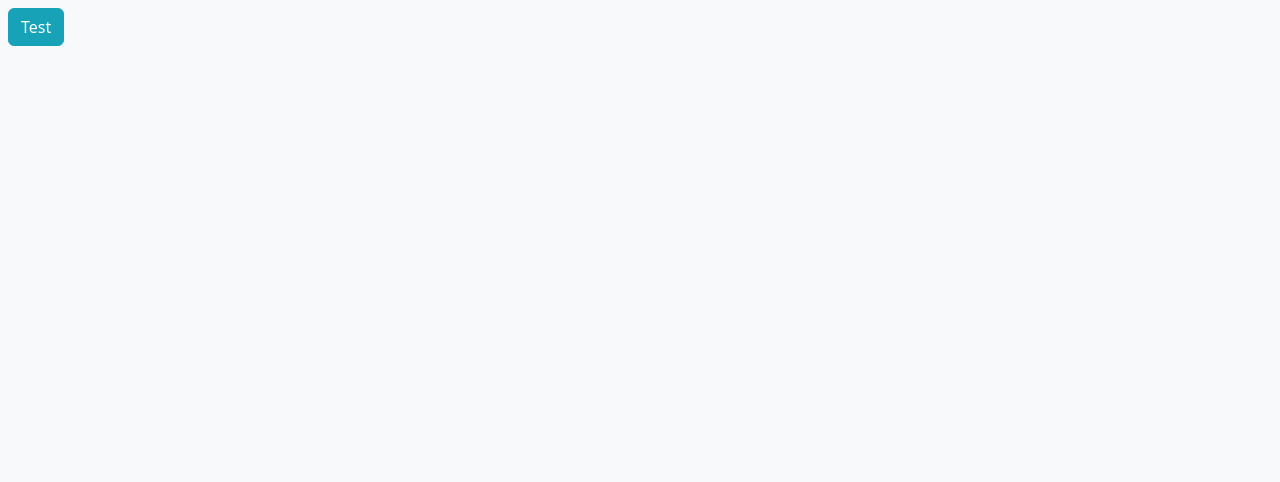
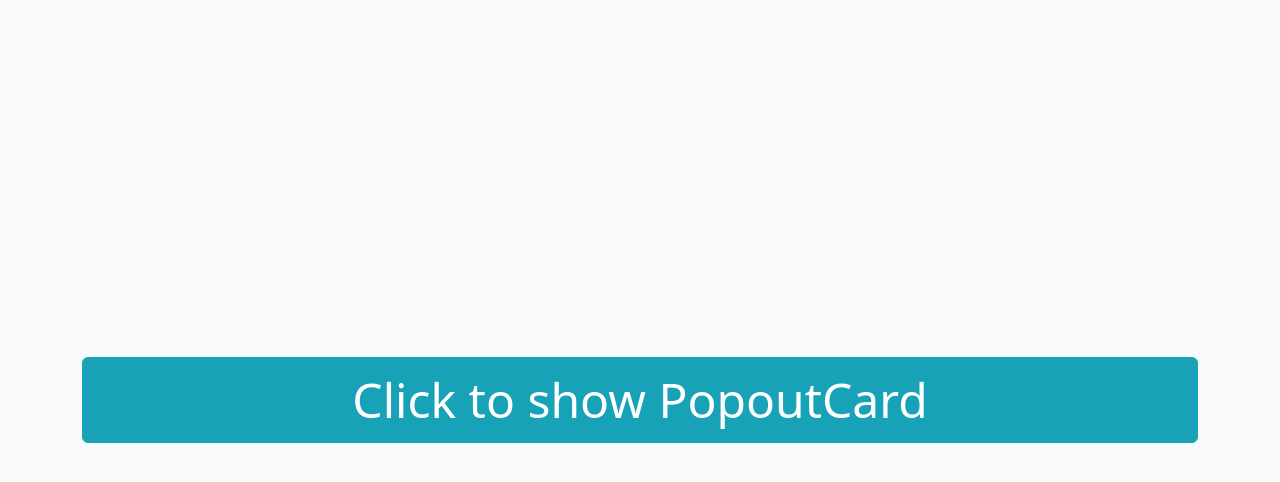
Before and after one commit to man4781747/npm--akira-c-popout-card, a Vue app: page / in a window 1280 px wide. Shown: the top 482 px of the page. Built offline with nearby package versions, Linux system fonts and the light colour scheme.

Commit message:
分離lib&demo的build config

```diff
--- a/index.html
+++ b/index.html
@@ -3,7 +3,7 @@
   <head>
     <meta charset="UTF-8" />
     <meta name="viewport" content="width=device-width, initial-scale=1.0" />
-    <title>水情盒控制&測試網頁</title>
+    <title>popout card test</title>
   </head>
   <body style="background-color: var(--bs-light);">
     <div id="app"></div>
--- a/src/App.vue
+++ b/src/App.vue
@@ -1,5 +1,5 @@
 <template>
-  <div style="margin: 8px;">
+  <div style="height: 100vh;" class="d-flex justify-content-center align-items-center">
     <!-- PopoutCard component instance -->
     <!-- v-if="blockWindowOpen": Conditionally renders the PopoutCard based on the blockWindowOpen data property. -->
     <!-- @closeWindow="blockWindowOpen=false": Handles the closeWindow event emitted by PopoutCard.
@@ -11,23 +11,27 @@
     >
       <!-- Slot #card-header: Content for the header section of the PopoutCard. -->
       <div class="card-header">
-        Card-header
+        Clicking the gray area outside the window will close it.
       </div>
       <!-- Slot #card-body: Content for the main body section of the PopoutCard. -->
       <div class="card-body">
-        <div class="card-title">
-          <h5>Test</h5>
-        </div>
-        Card-body
+        This window cannot be closed while loading status.
       </div>
       <!-- Slot #card-footer: Content for the footer section of the PopoutCard. -->
       <div class="card-footer">
         <!-- Button to trigger the loadingTest method, demonstrating the loading feature. -->
-        <button @click="loadingTest" class="btn btn-info">Loading功能測試</button>
+        <button @click="loadingTest" class="btn btn-info">Loading Test</button>
       </div>
     </PopoutCard>
     <!-- Button to open the PopoutCard by setting blockWindowOpen to true. -->
-    <button @click="blockWindowOpen=true" class="btn btn-info">Test</button>
+
+    <div class="container">
+      <div class="row">
+        <div class="col d-grid gap-2">
+          <button @click="blockWindowOpen=true" class="btn btn-info" style="font-size: 3rem;">Click to show PopoutCard</button>
+        </div>
+      </div>
+    </div>
   </div>
 </template>
 
--- a/vite.config.js
+++ b/vite.lib.config.js
@@ -1,10 +1,11 @@
 import { defineConfig } from 'vite'
 import vue from '@vitejs/plugin-vue'
 import postcssNesting from 'postcss-nesting';
+import { viteSingleFile } from "vite-plugin-singlefile"
 
 // https://vitejs.dev/config/
 export default defineConfig({
-  plugins: [vue()],
+  plugins: [vue(),viteSingleFile(),],
   css: {
     postcss: {
       plugins: [
```
Also changed, not shown: package.json (+9 -5 lines), vite.demo.config.js (added, +20 -0 lines).
